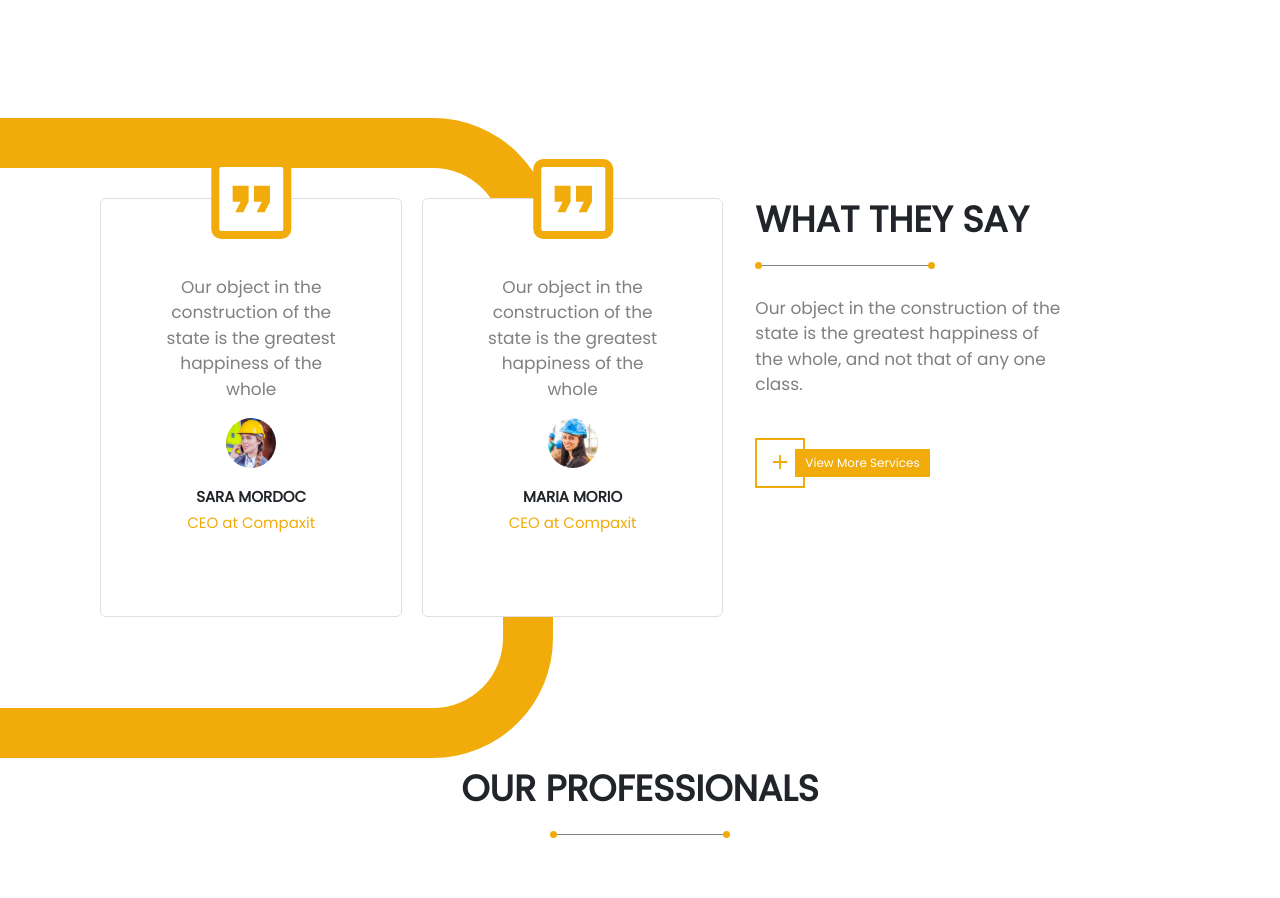
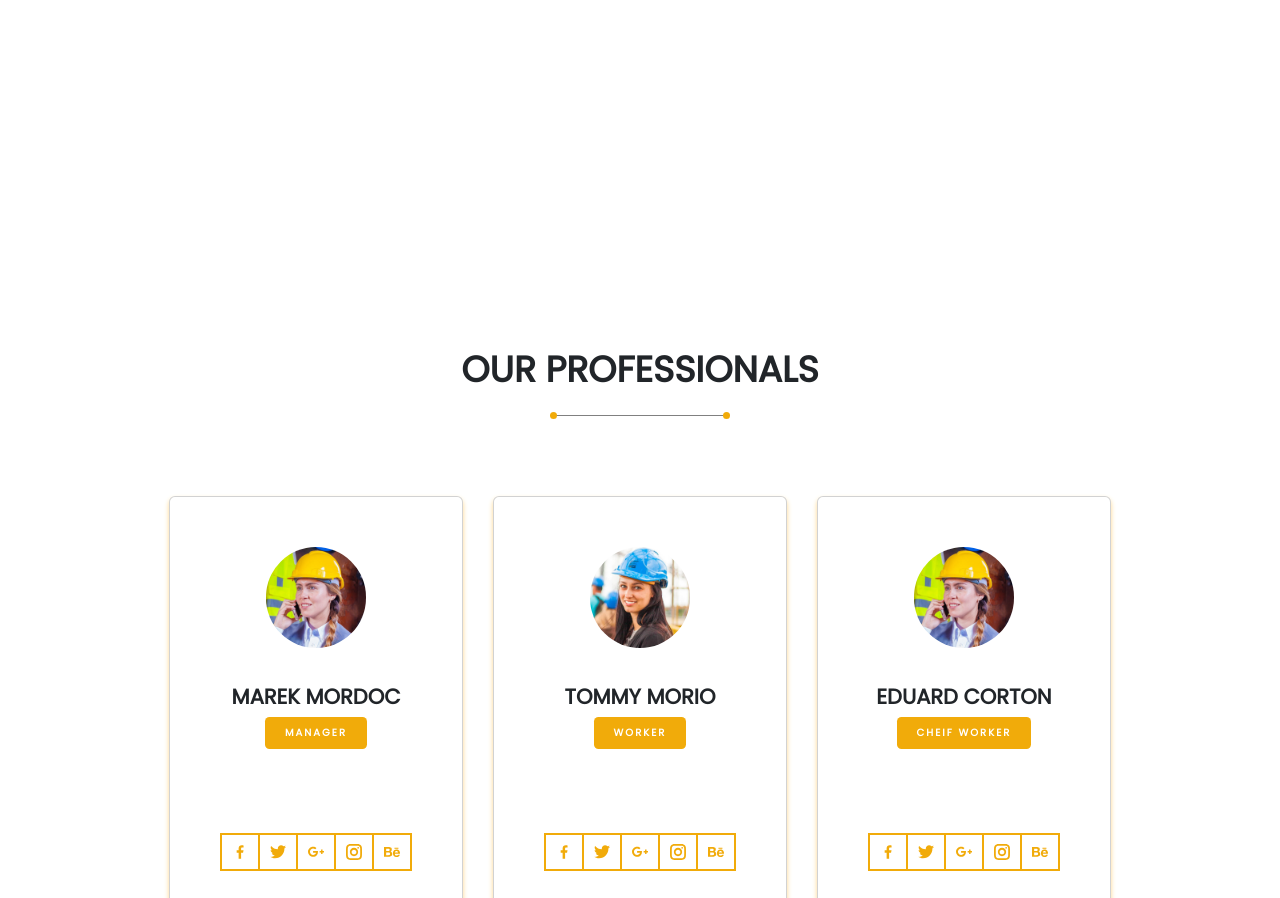
Before and after one commit to ArcticDevs/SurviWebsite, a React (Create React App) app: page /about in a window 1280 px wide. Shown: the part 3044-3942 px from the top of the page. Built offline with nearby package versions, Linux system fonts and the light colour scheme.

Commit message:
Updated Files

```diff
--- a/src/Pages/About.jsx
+++ b/src/Pages/About.jsx
@@ -230,7 +230,7 @@ const About = () => {
 					</a>
 				</div>
 			</div>
-			<div className="about-section-5">
+			{/* <div className="about-section-5">
 				<div className='row section_4___row text-center'>
 					{isXl ?
 						<>
@@ -318,7 +318,7 @@ const About = () => {
 						</>
 					}
 				</div>
-			</div>
+			</div> */}
 			<div className="about-section-6">
 				<div>
 					<h1 className='text-center section_head m-0'>Our Professionals</h1>
--- a/src/Pages/Gallery.jsx
+++ b/src/Pages/Gallery.jsx
@@ -71,7 +71,7 @@ const Gallery = () => {
                         <div className="underline-rightcircle"></div>
                     </div>
                 </div>
-                <div className='gallery'>
+                <div className='gallery mb-5'>
                     <h1 className='text-center section_head'>Our Projects</h1>
                     <div className="underline mt-4">
                         <div className="underline-middleline"></div>
```
